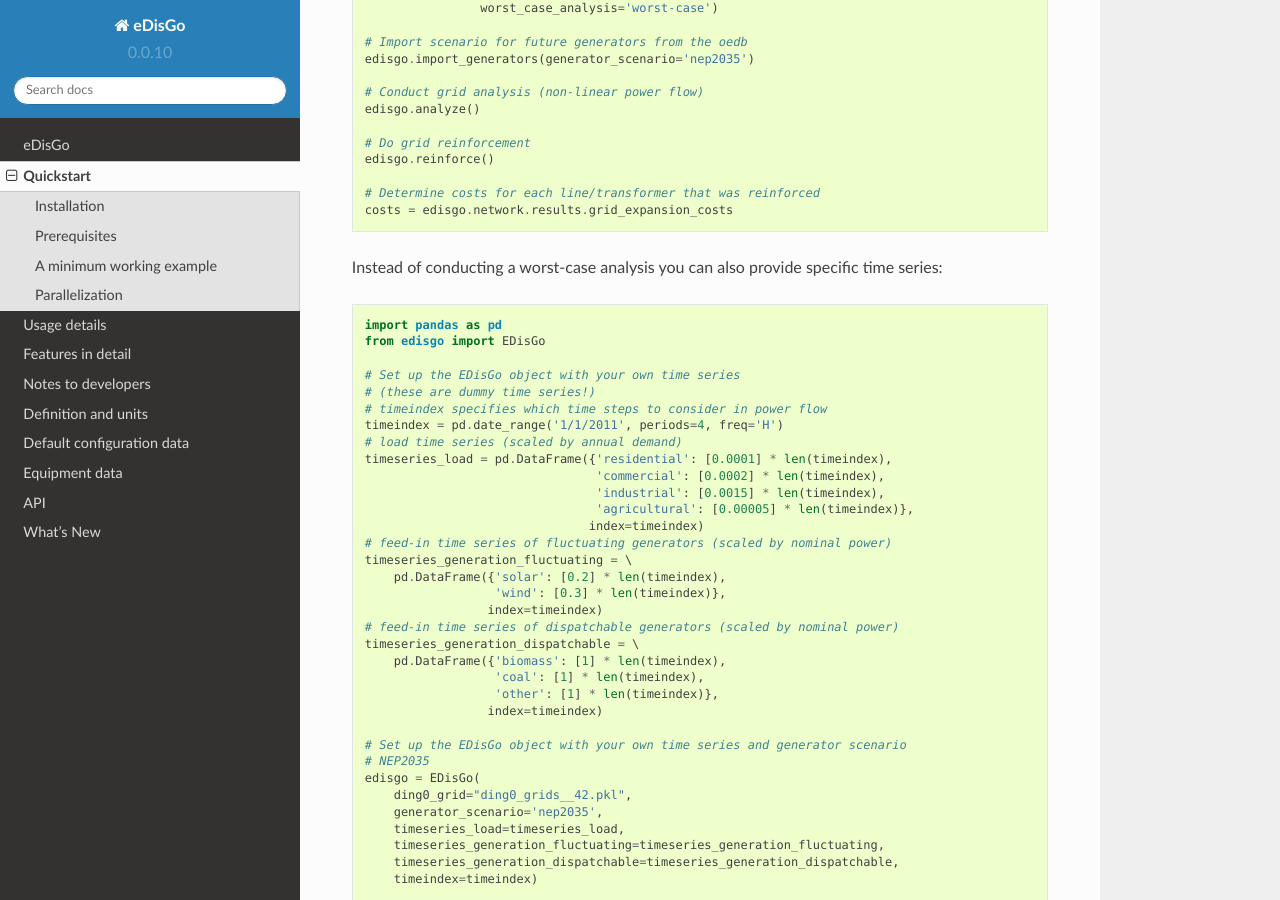
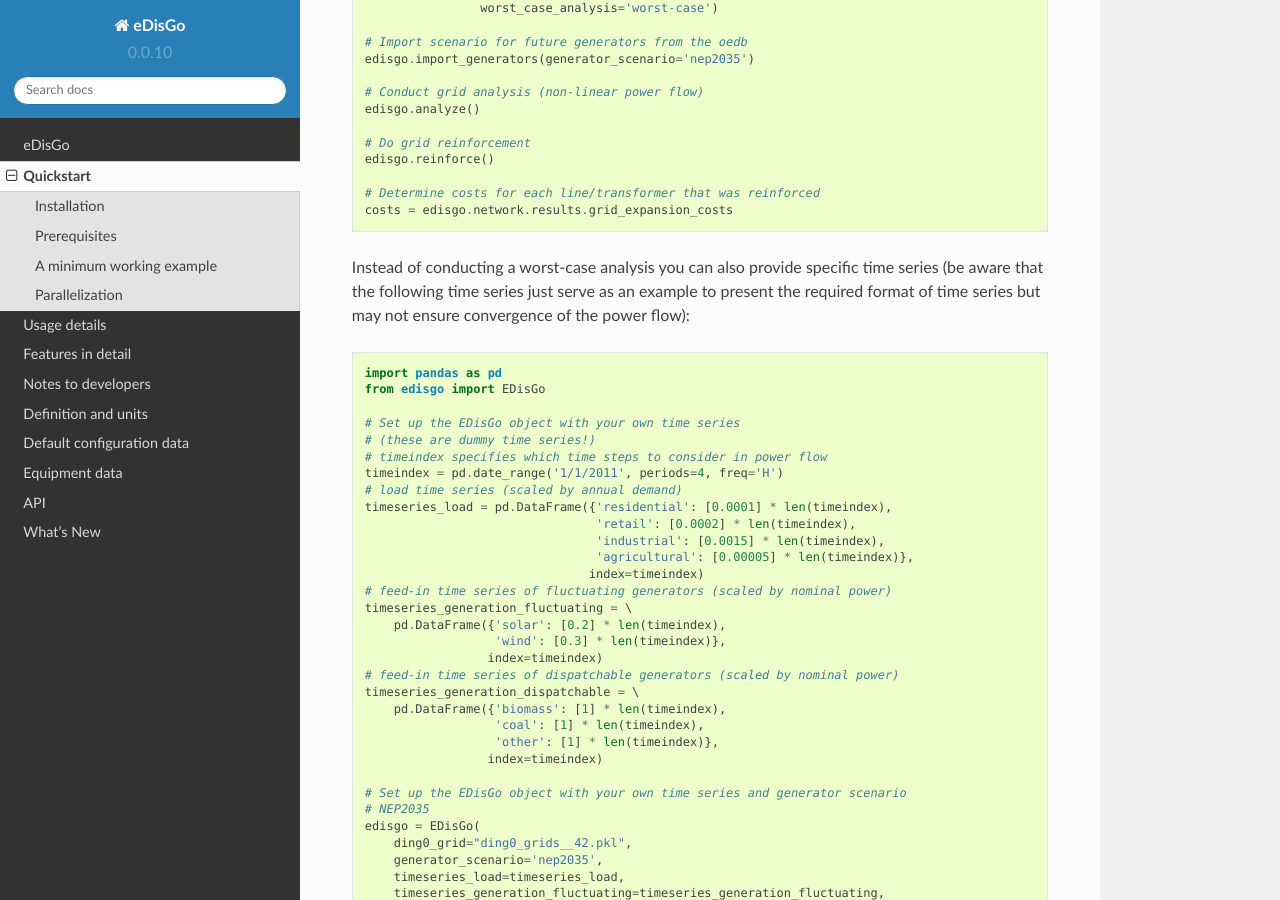
Before and after one commit to openego/eDisGo, a Sphinx documentation site: the page built from doc/quickstart.rst, in a window 1280 px wide and 900 px high, scrolled down 1343 px. Built offline with Sphinx 7.4.7 and the Read the Docs theme 2.0.0, drawn with Linux system fonts in a browser that asks for light colours; formulas are drawn with MathJax 3.

Commit message:
Fix example

```diff
--- a/doc/quickstart.rst
+++ b/doc/quickstart.rst
@@ -76,7 +76,7 @@ Or coding the script yourself with finer control of details
     costs = edisgo.network.results.grid_expansion_costs
 
 
-Instead of conducting a worst-case analysis you can also provide specific time series:
+Instead of conducting a worst-case analysis you can also provide specific time series (be aware that the following time series just serve as an example to present the required format of time series but may not ensure convergence of the power flow):
 
 .. code-block:: python
 
@@ -89,7 +89,7 @@ Instead of conducting a worst-case analysis you can also provide specific time s
     timeindex = pd.date_range('1/1/2011', periods=4, freq='H')
     # load time series (scaled by annual demand)
     timeseries_load = pd.DataFrame({'residential': [0.0001] * len(timeindex),
-				    'commercial': [0.0002] * len(timeindex),
+				    'retail': [0.0002] * len(timeindex),
 				    'industrial': [0.0015] * len(timeindex),
                                     'agricultural': [0.00005] * len(timeindex)},
 			           index=timeindex)
```
